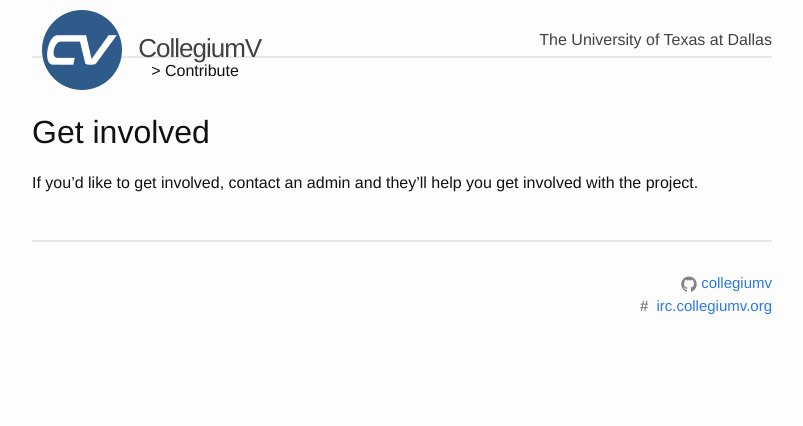
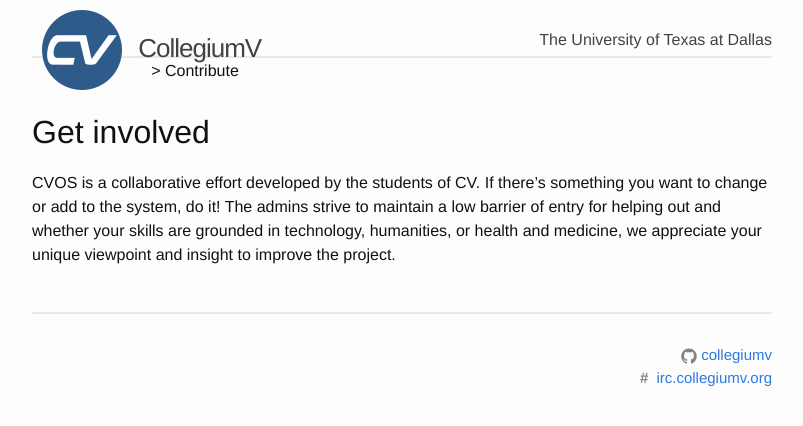
Before and after one commit to collegiumv/cv_doc_legacy, a Jekyll site: the page built from contribute/index.md, in a window 1280 px wide. Shown: the top 426 px of the page, without its empty margins (238-1041 px from the left). Built offline with Jekyll 4.4.1, drawn with Linux system fonts in a browser that asks for light colours.

Commit message:
Clean up some ambiguity

```diff
--- a/contribute/index.md
+++ b/contribute/index.md
@@ -5,4 +5,4 @@ layout: default
 
 #Get involved
 
-If you'd like to get involved, contact an admin and they'll help you get involved with the project.
+CVOS is a collaborative effort developed by the students of CV.  If there's something you want to change or add to the system, do it!  The admins strive to maintain a low barrier of entry for helping out and whether your skills are grounded in technology, humanities, or health and medicine, we appreciate your unique viewpoint and insight to improve the project.
```
Also changed, not shown: index.md (+2 -2 lines).
